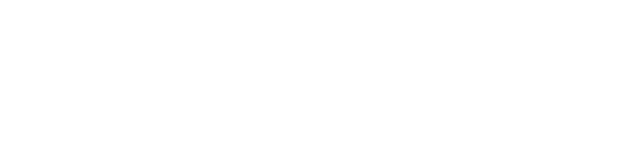
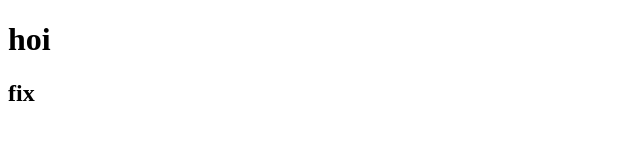
Before and after one commit to mohamadat/test, a plain HTML site: page index.html in a window 1280 px wide. Shown: the whole page, without its empty margins (0-640 px from the left). Drawn offline with Linux system fonts and the light colour scheme.

Commit message:
test branch empty

```diff
--- a/index.html
+++ b/index.html
@@ -7,5 +7,8 @@
 </head>
 <body>
 
+    <h1>hoi</h1>
+    <h2>fix</h2>
+
 </body>
 </html>
```
